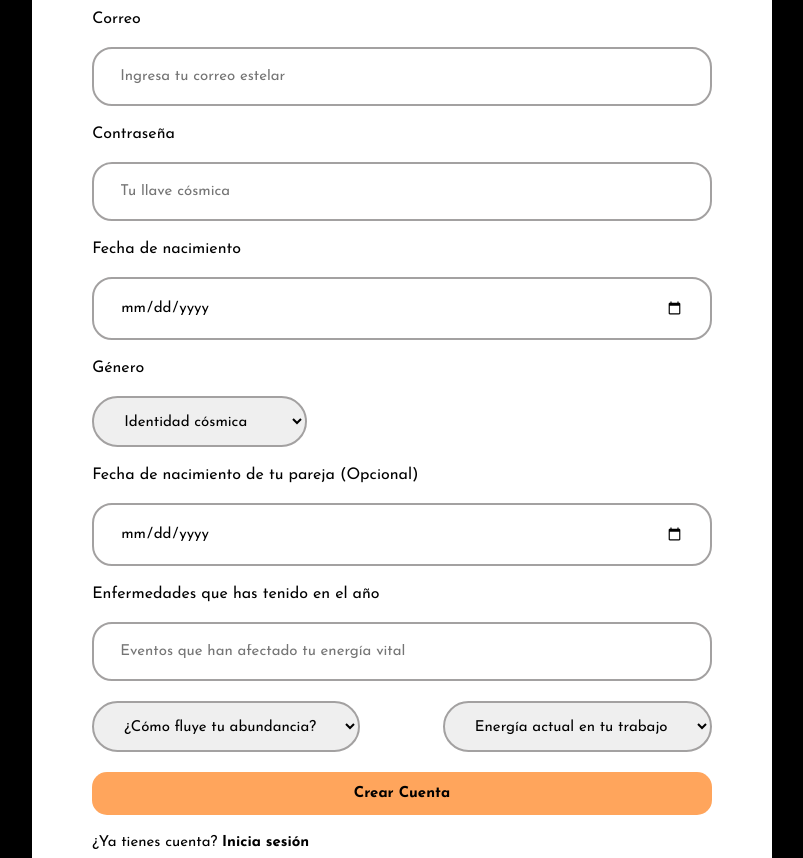
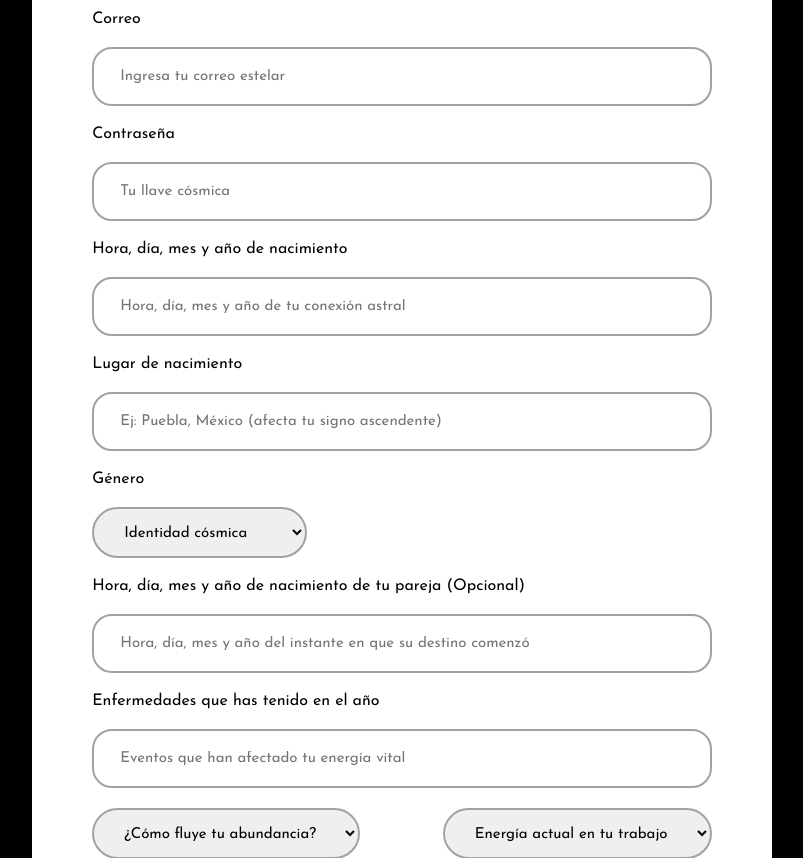
Before and after one commit to ErikaAX08/Horoscopos, a PHP site: page /Horoscopos/register in a window 1280 px wide. Shown: the part 853-1711 px from the top of the page, without its empty margins (238-1041 px from the left). Run offline with PHP 8.4, Linux system fonts and the light colour scheme.

Commit message:
Place of birth field added

```diff
--- a/app/views/register_view.php
+++ b/app/views/register_view.php
@@ -26,8 +26,11 @@ include __DIR__ . '/../templates/header.php';
             <label for="password">Contraseña</label>
             <input class="input" id="password" type="password" name="password" placeholder="Tu llave cósmica" required>
 
-            <label for="birthdate">Fecha de nacimiento</label>
-            <input class="input" id="birthdate" type="date" name="birthdate" placeholder="Hora, día, mes y año de tu conexión astral" required>
+            <label for="birthdate">Hora, día, mes y año de nacimiento</label>
+            <input class="input" id="birthdate" type="text" name="birthdate" placeholder="Hora, día, mes y año de tu conexión astral" required>
+
+            <label for="birthplace">Lugar de nacimiento</label>
+            <input class="input" id="birthplace" type="text" name="birthplace" placeholder="Ej: Puebla, México (afecta tu signo ascendente)" required>
 
             <label for="gender">Género</label>
             <select class="input dropdown" id="gender" name="gender">
@@ -37,8 +40,8 @@ include __DIR__ . '/../templates/header.php';
                 <option value="no_especifico">Deseo no especificar</option>
             </select>
 
-            <label for="partner_birthdate">Fecha de nacimiento de tu pareja (Opcional)</label>
-            <input class="input" id="partner_birthdate" type="date" name="partner_birthdate" placeholder="Hora, día, mes y año del instante en que su destino comenzó">
+            <label for="partner_birthdate">Hora, día, mes y año de nacimiento de tu pareja (Opcional)</label>
+            <input class="input" id="partner_birthdate" type="text" name="partner_birthdate" placeholder="Hora, día, mes y año del instante en que su destino comenzó">
 
             <label for="illnesses">Enfermedades que has tenido en el año</label>
             <input class="input" id="illnesses" type="text" name="illnesses" placeholder="Eventos que han afectado tu energía vital">
```
